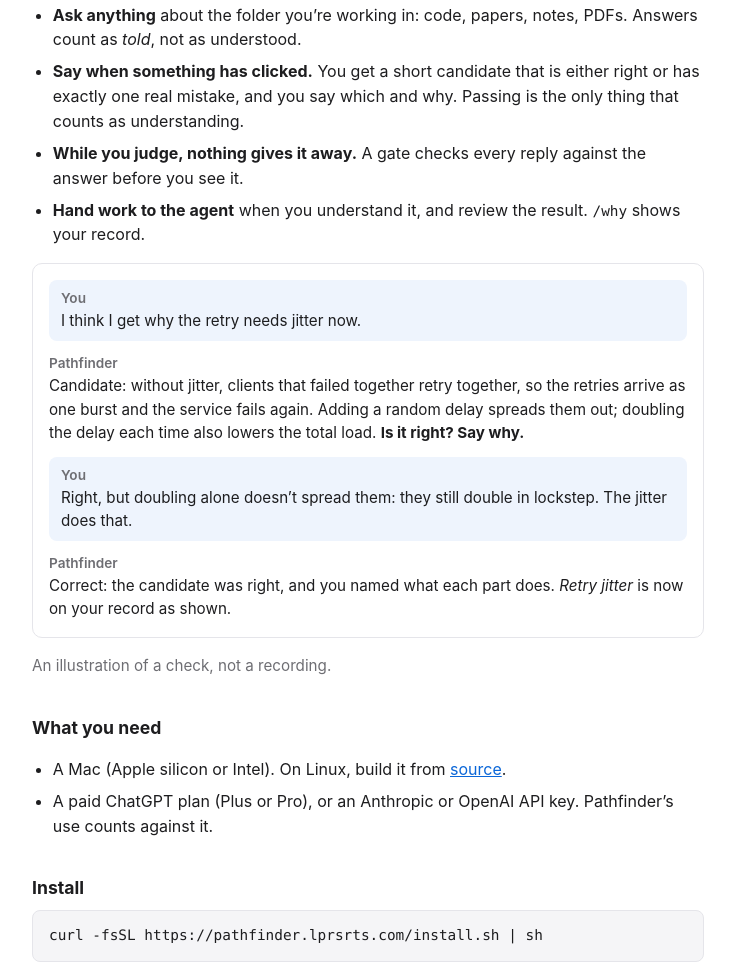
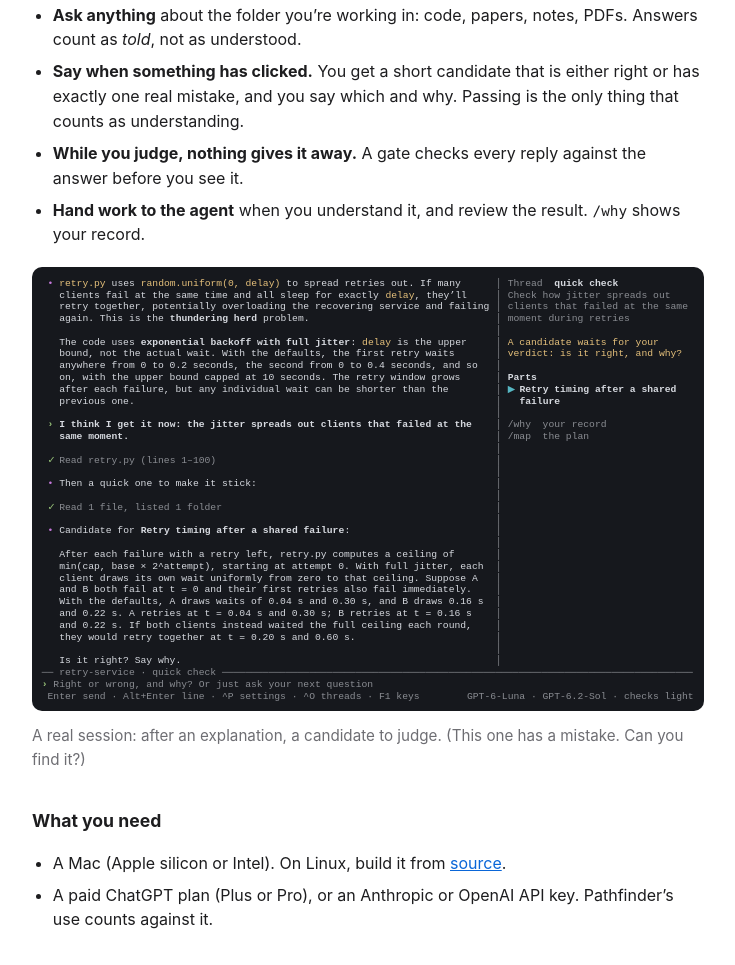
Before and after one commit to lprsrts/pathfinder, a plain HTML site: page collector/public/index.html in a window 1280 px wide. Shown: the part 361-1326 px from the top of the page, without its empty margins (272-1007 px from the left). Drawn offline with Linux system fonts and the light colour scheme.

Commit message:
A real screenshot of a check on the landing page and in the README

```diff
--- a/collector/public/index.html
+++ b/collector/public/index.html
@@ -11,10 +11,10 @@
 <meta property="og:type" content="website">
 <meta property="og:url" content="https://pathfinder.lprsrts.com/">
 <meta property="og:image" content="https://pathfinder.lprsrts.com/favicon.svg">
-<meta name="twitter:card" content="summary">
+<meta name="twitter:card" content="summary_large_image">
 <style>
-  :root { color-scheme: light dark; --fg: #1d1d1f; --bg: #fff; --muted: #6e6e73; --rule: #e5e5ea; --code: #f5f5f7; --accent: #0a66d8; --you: #eef4fd; }
-  @media (prefers-color-scheme: dark) { :root { --fg: #f5f5f7; --bg: #111; --muted: #a1a1a6; --rule: #333; --code: #1c1c1e; --accent: #4c9bff; --you: #16233a; } }
+  :root { color-scheme: light dark; --fg: #1d1d1f; --bg: #fff; --muted: #6e6e73; --rule: #e5e5ea; --code: #f5f5f7; --accent: #0a66d8; }
+  @media (prefers-color-scheme: dark) { :root { --fg: #f5f5f7; --bg: #111; --muted: #a1a1a6; --rule: #333; --code: #1c1c1e; --accent: #4c9bff; } }
   body { margin: 0; background: var(--bg); color: var(--fg); font: 16px/1.55 -apple-system, BlinkMacSystemFont, "Segoe UI", sans-serif; }
   main { max-width: 42rem; margin: 0 auto; padding: 3rem 1rem 4rem; }
   header { display: flex; align-items: center; gap: .75rem; margin-bottom: .75rem; }
@@ -28,10 +28,8 @@
   ul, ol { padding-left: 1.3rem; }
   li { margin: .45rem 0; }
   a { color: var(--accent); }
-  .example { border: 1px solid var(--rule); border-radius: 10px; padding: .25rem 1rem; margin: 1rem 0; font-size: .95rem; }
-  .example p { margin: .75rem 0; }
-  .you { background: var(--you); border-radius: 8px; padding: .5rem .75rem; }
-  .who { font-weight: 600; display: block; font-size: .85rem; color: var(--muted); }
+  figure { margin: 1.25rem 0; }
+  figcaption { margin-top: .4rem; }
 </style>
 </head>
 <body>
@@ -48,13 +46,10 @@
 <li><strong>Hand work to the agent</strong> when you understand it, and review the result. <code>/why</code> shows your record.</li>
 </ul>
 
-<div class="example" aria-label="An example exchange">
-<p class="you"><span class="who">You</span>I think I get why the retry needs jitter now.</p>
-<p><span class="who">Pathfinder</span>Candidate: without jitter, clients that failed together retry together, so the retries arrive as one burst and the service fails again. Adding a random delay spreads them out; doubling the delay each time also lowers the total load. <strong>Is it right? Say why.</strong></p>
-<p class="you"><span class="who">You</span>Right, but doubling alone doesn’t spread them: they still double in lockstep. The jitter does that.</p>
-<p><span class="who">Pathfinder</span>Correct: the candidate was right, and you named what each part does. <em>Retry jitter</em> is now on your record as shown.</p>
-</div>
-<p class="meta">An illustration of a check, not a recording.</p>
+<figure>
+<img src="/screenshot.svg" alt="Pathfinder in a terminal: it has explained why retry.py adds random jitter, the user says they get it, and Pathfinder shows a candidate about two clients' retry times, asking: Is it right? Say why." style="width:100%;height:auto;border-radius:10px">
+<figcaption class="meta">A real session: after an explanation, a candidate to judge. (This one has a mistake. Can you find it?)</figcaption>
+</figure>
 
 <h2>What you need</h2>
 <ul>
```
Also changed, not shown: collector/public/screenshot.svg (added), 2 other files.
